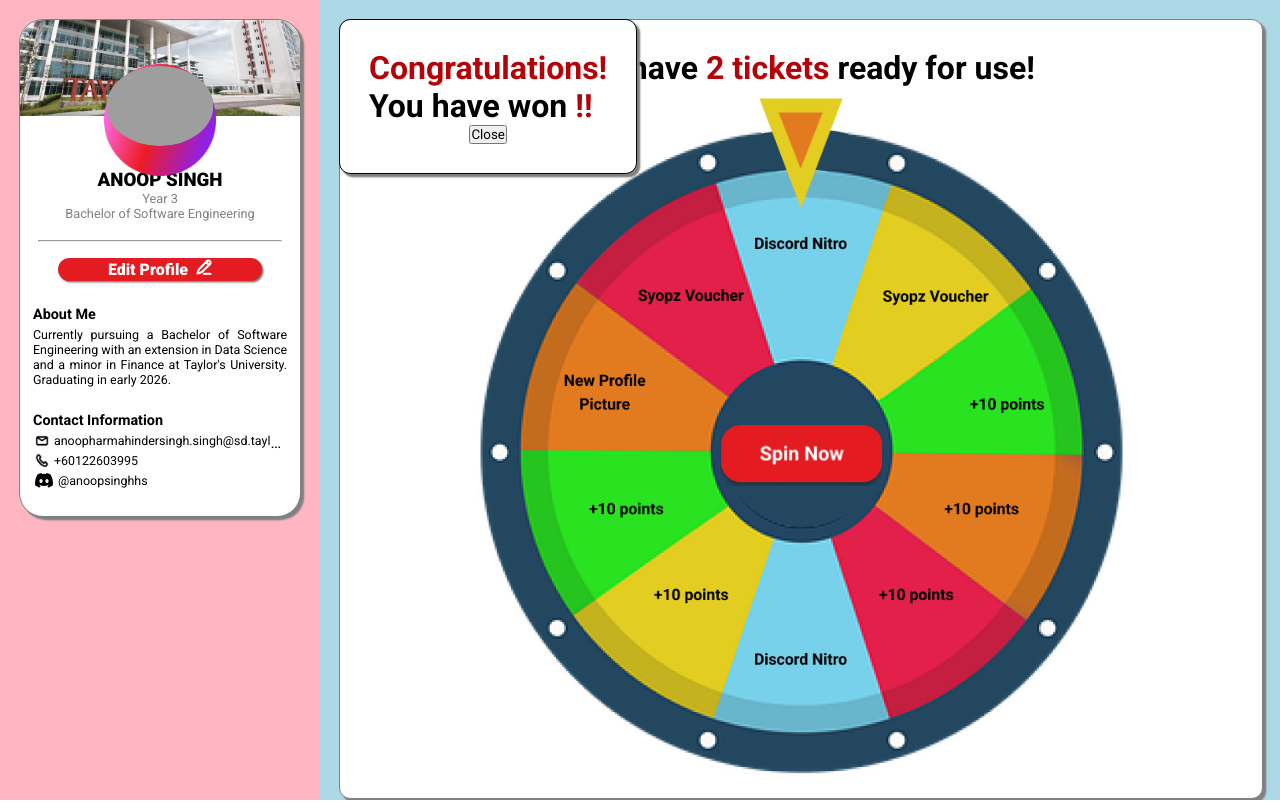
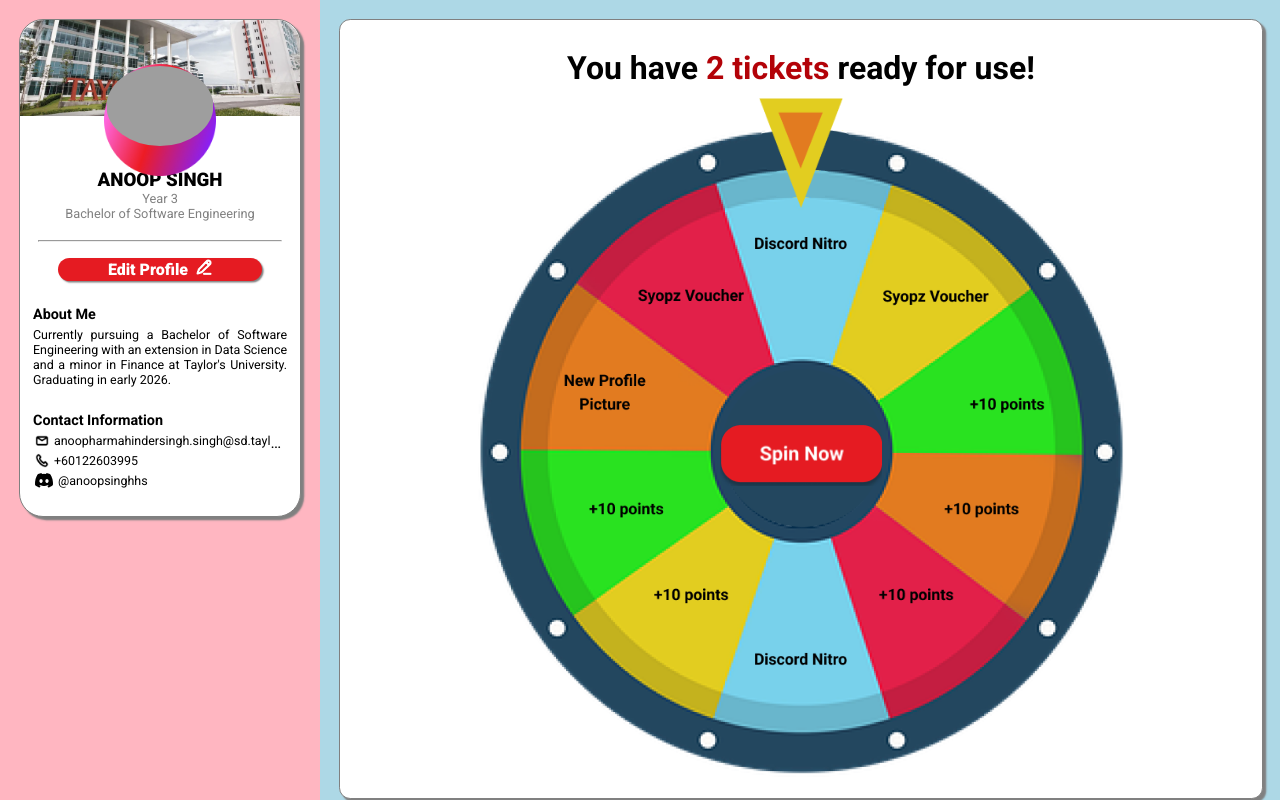
Before and after one commit to shimarincamping/pebble, a React (Create React App) app: page /test in a window 1280 px wide. Shown: the top 802 px of the page. Built offline with nearby package versions, Linux system fonts and the light colour scheme; grey boxes are pictures that could not be loaded.

Commit message:
Wheel animation & congrats message with correct won item, Completed.

```diff
--- a/src/components/CongratsMessageCard.jsx
+++ b/src/components/CongratsMessageCard.jsx
@@ -5,9 +5,10 @@
 
 return (
     <div className={`${styles.container} ${isVisible ? styles.visible : ""}`  }>
-        <div className={styles.msg}>
+        <div className={styles.txt}>
             <h1 className={styles.redText}>Congratulations! </h1>
-            <h1>You have won <span className={styles.redText}>{rewardName} !!</span> </h1>
+            <h2>You have won:   </h2>
+            <h2><span className={styles.redText}>{rewardName} !!</span></h2>
         </div>
         <button className={styles.btn} onClick={handleClose}>Close</button>
     </div>
--- a/src/components/RewardWheelCard.jsx
+++ b/src/components/RewardWheelCard.jsx
@@ -3,8 +3,10 @@
 import CongratsMessageCard from "./CongratsMessageCard"
 
 
-    function RewardWheelCard({WheelRotation,handleSpin,getTicketCount,isCongratsVisible,rewardName,handleCongratsClose}){
-
+    function RewardWheelCard({WheelRotation,handleSpin,getTicketCount,showCongrats}){
+    const test=()=>{
+        console.log("transition end")
+    }
 
     return(
 
@@ -16,10 +18,11 @@
                     className={styles.Wheel}
                     style={
                             {transform: `rotate(${WheelRotation}deg)`,
-                             transition:"transform 2s ease-out"
+                             transition: WheelRotation ? "transform 2s ease-out" : ""
                             }
                          }
                     src="/img/RewardWheelImg.png"
+                    onTransitionEnd={showCongrats}
                 />
 
                 <img
@@ -32,8 +35,6 @@
                     className={styles.Pointer}
                     src='/img/WheelPointer.png'
                 />
-
-
             </div>
 
 
--- a/src/containers/RewardWheelCardContainer.jsx
+++ b/src/containers/RewardWheelCardContainer.jsx
@@ -9,7 +9,7 @@
     const [isCongratsVisible,setCongratsVisibility]=useState(false);
     const [rewardName,setReward]=useState("")
 
-    let rewardsList=['Discord Nitro', 'Syopz Voucher', 'New Profile Picture', '+10 point', '+10 point', 'Discord Nitro', '+10 point', '+10 point', '+10 point', 'Syopz Voucher', 'Discord Nitro']
+    let rewardsList=['Discord Nitro', 'Syopz Voucher', 'New Profile Picture', '+10 points', '+10 points', 'Discord Nitro', '+10 points', '+10 points', '+10 points', 'Syopz Voucher', 'Discord Nitro']
 
     const ticketCount=2;
     const getTicketCount=()=>{
@@ -20,6 +20,17 @@
         }
     }
 
+    const showCongrats=()=>{
+        setCongratsVisibility(true);
+        console.log("showCongrats called")
+    }
+
+    const hideCongrats=()=>{
+        setCongratsVisibility(false);
+    }
+
+
+
 
     const handleSpin=()=>{
         //Math.floor(Math.random()*10) returns a number between 0(inclusive) and 9(inclusive)
@@ -27,7 +38,7 @@
         let deg=3600+pos*36;
         setRotation(deg);
         setReward(rewardsList[pos]);
-
+        // showCongrats();
 
         // console.log("prize: "+rewardsList[pos])
         // console.log("pos: "+pos)
@@ -36,7 +47,9 @@
     }
 
     const handleCongratsClose=()=>{
-
+        hideCongrats();
+        //reset the wheel
+        setRotation(0);
     }
 
 
@@ -48,6 +61,7 @@
             WheelRotation={WheelRotation}
             handleSpin={handleSpin}
             getTicketCount={getTicketCount}
+            showCongrats={showCongrats}
         />
 
         <CongratsMessageCard
--- a/src/styles/CongratsMessageCard.module.css
+++ b/src/styles/CongratsMessageCard.module.css
@@ -1,14 +1,64 @@
+
+
+:root{
+
+ /* Buttons */
+ --primaryButtonBackground: var(--taylorsRed);
+ --primaryButtonBackgroundHover: rgb(227, 67, 67);
+ --primaryButtonText: white;
+
+ --invertedButtonBackground: white;
+ --invertedButtonText: var(--taylorsRed);
+
+ --disabledButtonBackground: grey;
+ --disabledButtonText: black;
+
+}
+
 .container{
     position:absolute;
-    top:0;
+    /* top:45%;
+    left:49%; */
     display:flex;
     flex-direction: column;
     align-items: center;
     border:1px solid black;
     background-color: white;
+    height:25%;
+    width:20%;
+}
+
+.visible{
+    top:45%;
+    left:49%;
 }
 
 .redText{
     color:#B30208;
 
 }
+
+.txt{
+    display:flex;
+    flex-direction: column;
+    align-items: center;
+    justify-content: center;
+    margin-bottom: 10%;
+}
+
+.btn{
+    margin-top: 5%;
+    display: block;
+    padding: 0.3em 2em;
+    margin: 0 0.35em;
+
+    border: none;
+    border-radius: 3em;
+    background-color: var(--primaryButtonBackground);
+    box-shadow: 0.1em 0.1em 0.1em var(--cardShadowColor);
+
+    color: var(--primaryButtonText);
+    font-size: 1.25rem;
+    text-align: center;
+
+}
```
